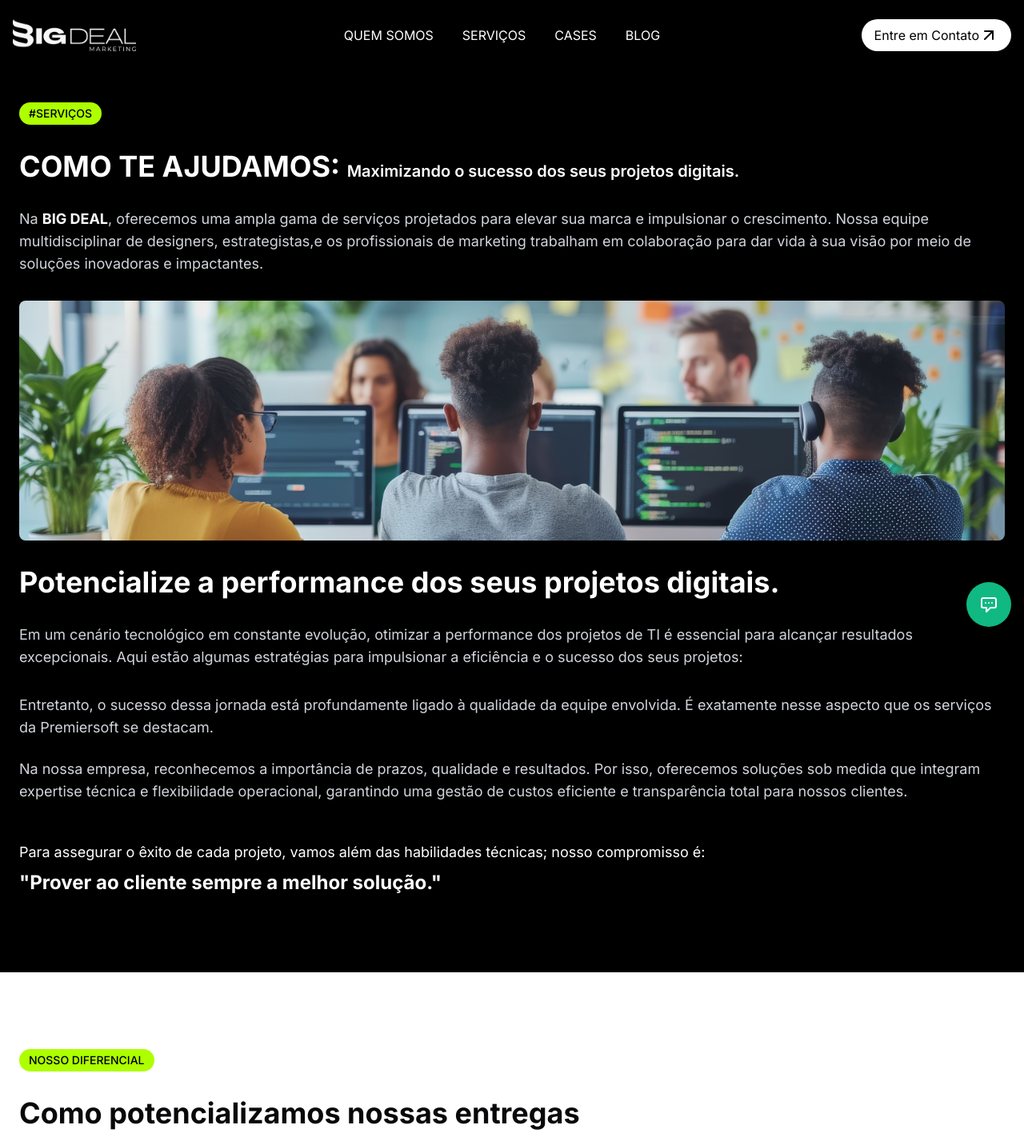
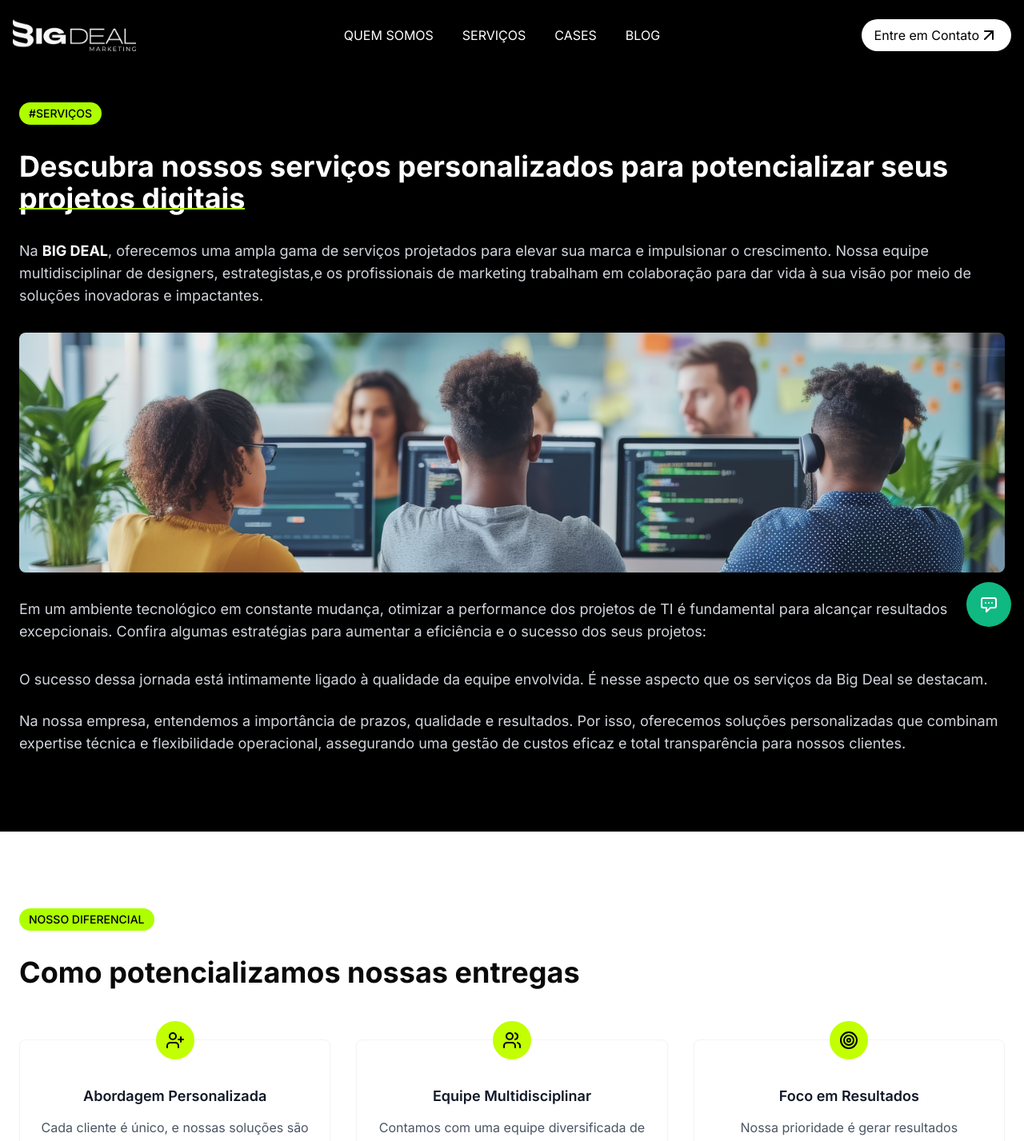
Before and after one commit to OtherPaulo/bigup-repo, a Next.js app: page /servicos in a window 1280 px wide. Shown: the top 1427 px of the page at 80% size. Built offline with nearby package versions, Linux system fonts and the light colour scheme.

Commit message:
Alterando CTA and text in main services

```diff
--- a/src/components/(LandingPage)/services/_components/services.tsx
+++ b/src/components/(LandingPage)/services/_components/services.tsx
@@ -37,7 +37,7 @@ export default function ServicesSection() {
           {services.map((service, index) => (
             <div key={index} className="bg-white p-6 rounded-lg shadow-lg relative pt-16">
               <div className="absolute -top-6 left-1/2 transform -translate-x-1/2">
-              <a href="/servicos">
+              <a href="/cases">
                 <div className="bg-[#000000]/95 p-4 rounded-full shadow-lg transition-transform duration-300 hover:scale-105 cursor-pointer">
                   {service.icon}
                 </div>
--- a/src/components/(Servicos)/main/_components/main.tsx
+++ b/src/components/(Servicos)/main/_components/main.tsx
@@ -8,12 +8,16 @@ export default function MainServices() {
 
         <div className=" mx-auto">
           {/* Title Section */}
-          <h1 className="text-2xl md:text-4xl font-bold mb-8 text-white drop-shadow-sm">
-          COMO TE AJUDAMOS: <span className="text-xl font-semibold">Maximizando o sucesso dos seus projetos digitais.</span>
+          <h1 className="text-xl md:text-4xl font-bold mb-8 text-white drop-shadow-sm">
+          Descubra nossos serviços personalizados para potencializar seus {" "}
+                          <span className="relative">
+                          projetos digitais
+                  <span className="absolute bottom-0 md:bottom-0 lg:bottom-2 left-0 h-[2px] w-full bg-[#AEFF00]"></span>
+                </span>
           </h1>
 
           {/* Subtitle */}
-          <p className="text-lg md:text-lg text-gray-300 mb-8">
+          <p className="text-base md:text-lg text-gray-300 mb-8">
           Na <span className="font-bold text-white">BIG DEAL</span>, oferecemos uma ampla gama de serviços projetados para elevar sua marca e impulsionar o crescimento. Nossa equipe multidisciplinar de designers, estrategistas,e os profissionais de marketing trabalham em colaboração para dar vida à sua visão por meio de soluções inovadoras e impactantes.
           </p>
 
@@ -36,32 +40,23 @@ export default function MainServices() {
               className="rounded-lg object-cover mb-8 w-full h-[300px]"
             />
 
-          <h1 className="text-2xl md:text-4xl font-bold mb-8 text-white drop-shadow-sm">
+          {/* <h1 className="text-2xl md:text-4xl font-bold mb-8 text-white drop-shadow-sm">
             Potencialize a performance dos seus projetos digitais.
-          </h1>
+          </h1> */}
 
-          <p className="text-lg md:text-lg text-gray-300 mb-8">
-            Em um cenário tecnológico em constante evolução, otimizar a performance dos projetos de TI é essencial para alcançar resultados excepcionais. Aqui estão algumas estratégias para impulsionar a eficiência e o sucesso dos seus projetos:
+          <p className="text-base md:text-lg text-gray-300 mb-8">
+          Em um ambiente tecnológico em constante mudança, otimizar a performance dos projetos de TI é fundamental para alcançar resultados excepcionais. Confira algumas estratégias para aumentar a eficiência e o sucesso dos seus projetos:
           </p>
 
           {/* Text Content */}
-          <div className="space-y-6 text-lg md:text-lg text-gray-300">
+          <div className="space-y-6 text-base md:text-lg text-gray-300">
             <p>
-              Entretanto, o sucesso dessa jornada está profundamente ligado à qualidade da equipe envolvida. É exatamente nesse aspecto que os serviços da Premiersoft se destacam.
+            O sucesso dessa jornada está intimamente ligado à qualidade da equipe envolvida. É nesse aspecto que os serviços da Big Deal se destacam.
             </p>
 
             <p>
-              Na nossa empresa, reconhecemos a importância de prazos, qualidade e resultados. Por isso, oferecemos soluções sob medida que integram expertise técnica e flexibilidade operacional, garantindo uma gestão de custos eficiente e transparência total para nossos clientes.
+            Na nossa empresa, entendemos a importância de prazos, qualidade e resultados. Por isso, oferecemos soluções personalizadas que combinam expertise técnica e flexibilidade operacional, assegurando uma gestão de custos eficaz e total transparência para nossos clientes.
             </p>
-
-            <div className="pt-6 text-lg md:text-lg">
-              <p className="text-white">
-                Para assegurar o êxito de cada projeto, vamos além das habilidades técnicas; nosso compromisso é:
-                <span className="block text-lg md:text-2xl font-bold mt-2">
-                  &quot;Prover ao cliente sempre a melhor solução.&quot;
-                </span>
-              </p>
-            </div>
           </div>
         </div>
       </div>
```
